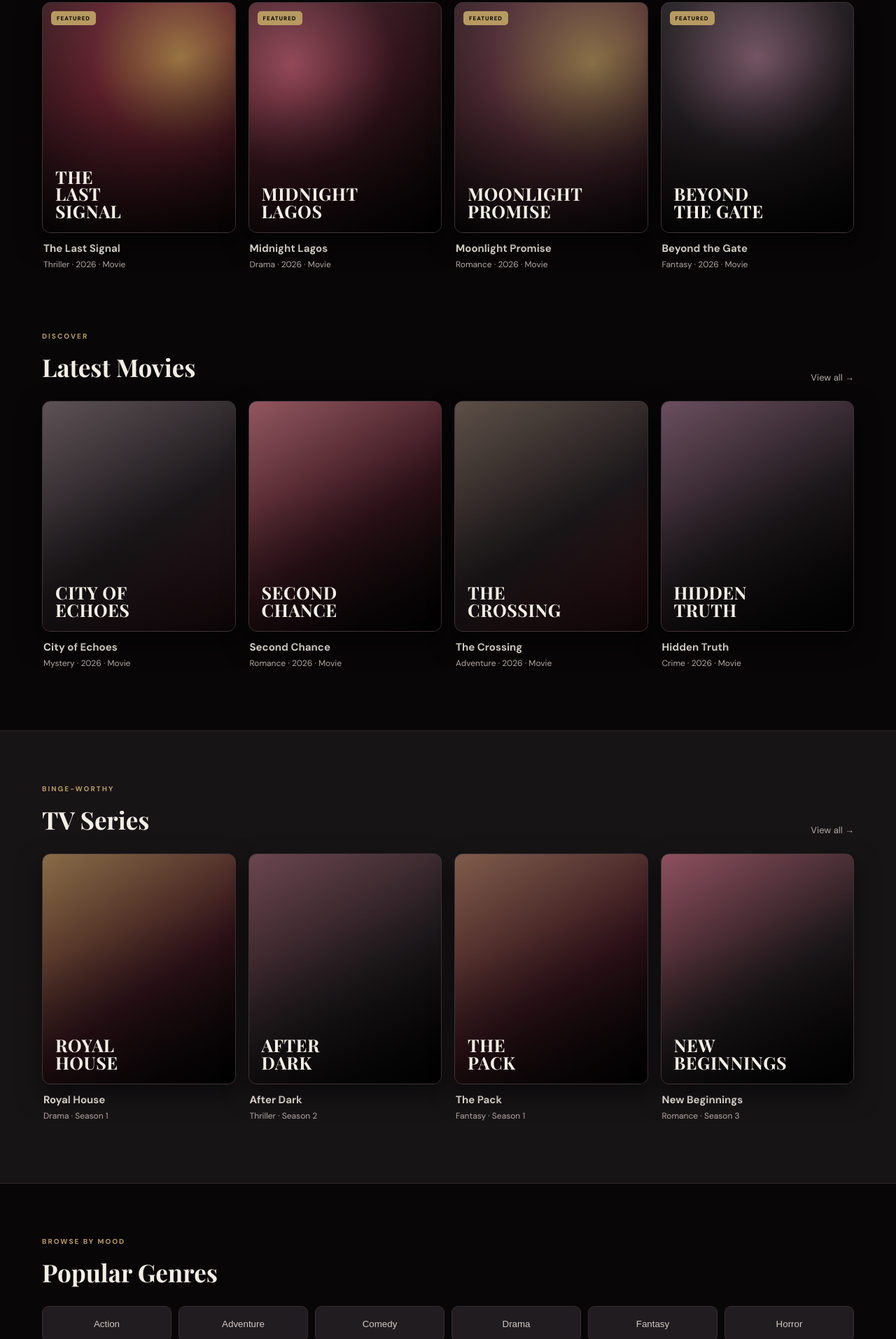
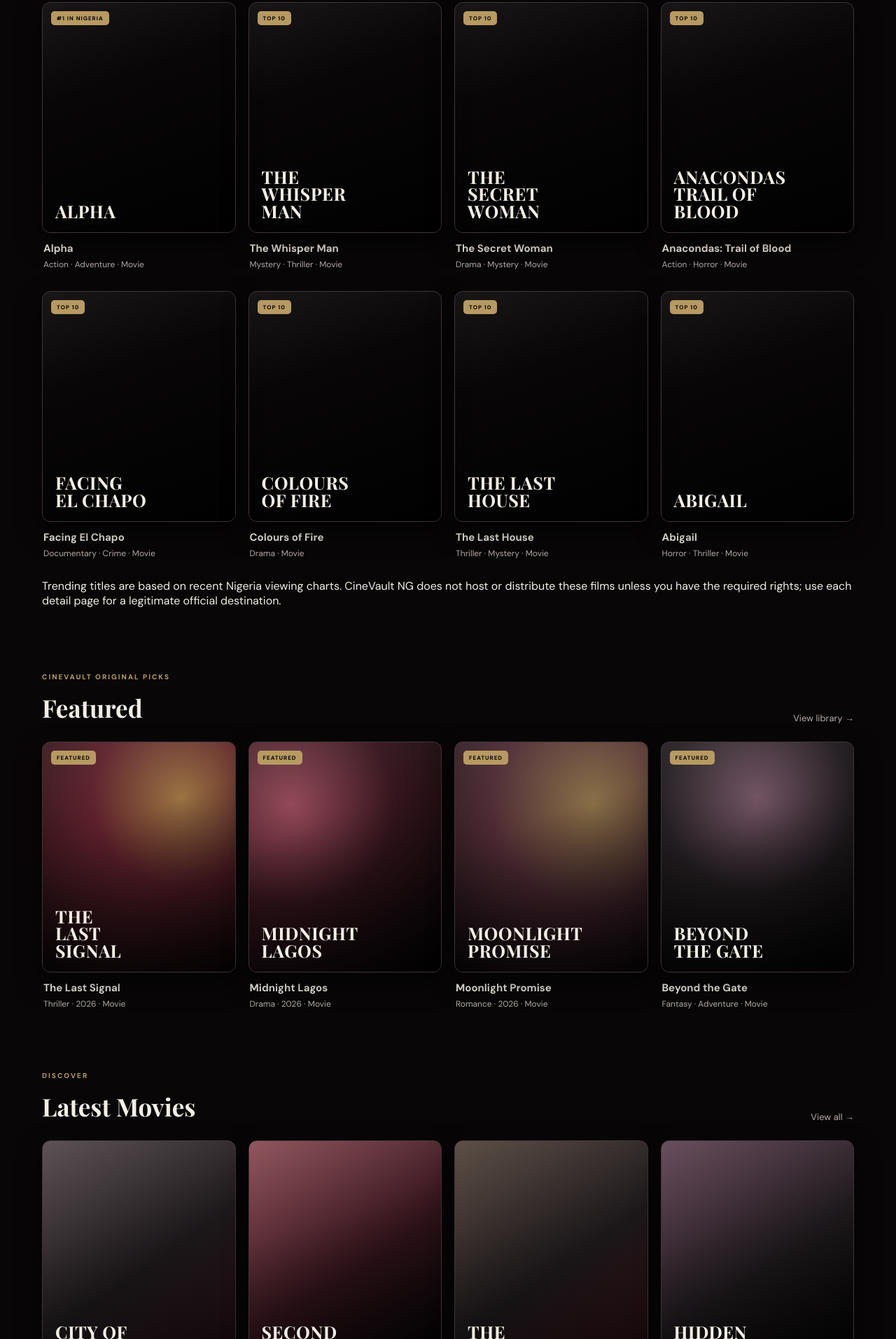
Before and after one commit to lawalolamide48-cell/cinevault-ng, a plain HTML site: page index.html in a window 1280 px wide. Shown: the part 886-2800 px from the top of the page at 70% size. Drawn offline with nearby package versions, Linux system fonts and the light colour scheme.

Commit message:
Add researched Nigeria trending movies and series catalog

```diff
--- a/index.html
+++ b/index.html
@@ -2,8 +2,8 @@
 <html lang="en">
 <head>
 <meta charset="utf-8"><meta name="viewport" content="width=device-width,initial-scale=1">
-<meta name="description" content="CineVault NG — discover movies, TV series, anime and entertainment from Nigeria and around the world.">
-<meta name="theme-color" content="#08090d">
+<meta name="description" content="CineVault NG — discover trending movies, TV series, anime and entertainment from Nigeria and around the world.">
+<meta name="theme-color" content="#080607">
 <title>CineVault NG | Movies, Series & Entertainment</title>
 <link rel="preconnect" href="https://fonts.googleapis.com"><link rel="preconnect" href="https://fonts.gstatic.com" crossorigin>
 <link href="https://fonts.googleapis.com/css2?family=DM+Sans:wght@400;500;600;700;800&family=Playfair+Display:wght@600;700;800&display=swap" rel="stylesheet">
@@ -12,37 +12,47 @@
 <body>
 <header class="header"><div class="container nav">
 <a class="brand" href="index.html"><span class="logo">CV</span><span>CineVault <b>NG</b></span></a>
-<nav class="desktop-nav"><a class="active" href="index.html">Home</a><a href="#movies">Movies</a><a href="#series">TV Series</a><a href="#genres">Genres</a><a href="#featured">Featured</a></nav>
+<nav class="desktop-nav"><a class="active" href="index.html">Home</a><a href="#trending">Trending</a><a href="#movies">Movies</a><a href="#series">TV Series</a><a href="#genres">Genres</a></nav>
 <button class="icon-btn" id="openSearch" aria-label="Search">⌕</button><button class="menu" id="menu" aria-label="Open menu">☰</button>
-</div><div class="mobile-nav" id="mobileNav"><a href="index.html">Home</a><a href="#movies">Movies</a><a href="#series">TV Series</a><a href="#genres">Genres</a></div></header>
+</div><div class="mobile-nav" id="mobileNav"><a href="index.html">Home</a><a href="#trending">Trending</a><a href="#movies">Movies</a><a href="#series">TV Series</a><a href="#genres">Genres</a></div></header>
 <main id="home">
 <section class="hero"><div class="hero-glow"></div><div class="container hero-content"><div class="hero-copy">
 <p class="eyebrow">WELCOME TO CINEVAULT NG</p><h1>Your next <em>great watch</em> starts here.</h1>
 <p>Discover movies, series, anime and entertainment from Nigeria and around the world. Explore a clean, fast library built for every screen.</p>
-<div class="actions"><a class="btn primary" href="#featured">Explore Library</a><button class="btn outline" id="heroSearch">Search Titles</button></div>
+<div class="actions"><a class="btn primary" href="#trending">Explore Trending</a><button class="btn outline" id="heroSearch">Search Titles</button></div>
 <div class="hero-stats"><span><b>Movies</b><small>Discover</small></span><span><b>Series</b><small>Binge-worthy</small></span><span><b>Anime</b><small>Coming soon</small></span></div>
-</div><div class="hero-art" aria-hidden="true"><div class="art-card a1"><span>FEATURED</span><strong>CINE<br>VAULT</strong><small>NG</small></div><div class="art-card a2"><strong>WATCH<br>MORE</strong></div><div class="art-card a3"><strong>+</strong></div></div></div></section>
+</div><div class="hero-art" aria-hidden="true"><div class="art-card a1"><span>TRENDING</span><strong>CINE<br>VAULT</strong><small>NG</small></div><div class="art-card a2"><strong>WATCH<br>MORE</strong></div><div class="art-card a3"><strong>+</strong></div></div></div></section>
 <section class="search-wrap"><div class="container searchbar"><span>⌕</span><input id="search" type="search" placeholder="Search movies, series, anime..." autocomplete="off"><button id="clear">Clear</button></div></section>
-<section class="section container" id="featured"><div class="section-head"><div><p class="eyebrow">HANDPICKED</p><h2>Featured</h2></div><a href="#movies">View library →</a></div><div class="grid" id="featuredGrid">
+<section class="section container" id="trending"><div class="section-head"><div><p class="eyebrow">TRENDING IN NIGERIA</p><h2>What People Are Watching</h2></div><span class="section-note">Updated September 2026</span></div><div class="grid">
+<a class="card" href="movie.html?title=Alpha" data-title="Alpha" data-tags="action adventure netflix trending"><div class="poster t1"><span>#1 IN NIGERIA</span><strong>ALPHA</strong></div><div><h3>Alpha</h3><p>Action · Adventure · Movie</p></div></a>
+<a class="card" href="movie.html?title=The Whisper Man" data-title="The Whisper Man" data-tags="mystery thriller netflix trending"><div class="poster t2"><span>TOP 10</span><strong>THE<br>WHISPER<br>MAN</strong></div><div><h3>The Whisper Man</h3><p>Mystery · Thriller · Movie</p></div></a>
+<a class="card" href="movie.html?title=The Secret Woman" data-title="The Secret Woman" data-tags="drama romance mystery netflix trending"><div class="poster t3"><span>TOP 10</span><strong>THE<br>SECRET<br>WOMAN</strong></div><div><h3>The Secret Woman</h3><p>Drama · Mystery · Movie</p></div></a>
+<a class="card" href="movie.html?title=Anacondas Trail of Blood" data-title="Anacondas Trail of Blood" data-tags="action horror thriller netflix trending"><div class="poster t4"><span>TOP 10</span><strong>ANACONDAS<br>TRAIL OF<br>BLOOD</strong></div><div><h3>Anacondas: Trail of Blood</h3><p>Action · Horror · Movie</p></div></a>
+<a class="card" href="movie.html?title=Facing El Chapo" data-title="Facing El Chapo" data-tags="documentary crime netflix trending"><div class="poster t5"><span>TOP 10</span><strong>FACING<br>EL CHAPO</strong></div><div><h3>Facing El Chapo</h3><p>Documentary · Crime · Movie</p></div></a>
+<a class="card" href="movie.html?title=Colours of Fire" data-title="Colours of Fire" data-tags="drama netflix trending"><div class="poster t6"><span>TOP 10</span><strong>COLOURS<br>OF FIRE</strong></div><div><h3>Colours of Fire</h3><p>Drama · Movie</p></div></a>
+<a class="card" href="movie.html?title=The Last House" data-title="The Last House" data-tags="thriller mystery sci-fi netflix trending"><div class="poster t7"><span>TOP 10</span><strong>THE LAST<br>HOUSE</strong></div><div><h3>The Last House</h3><p>Thriller · Mystery · Movie</p></div></a>
+<a class="card" href="movie.html?title=Abigail" data-title="Abigail" data-tags="horror thriller netflix trending"><div class="poster t8"><span>TOP 10</span><strong>ABIGAIL</strong></div><div><h3>Abigail</h3><p>Horror · Thriller · Movie</p></div></a>
+</div><p class="catalog-note">Trending titles are based on recent Nigeria viewing charts. CineVault NG does not host or distribute these films unless you have the required rights; use each detail page for a legitimate official destination.</p></section>
+<section class="section container" id="featured"><div class="section-head"><div><p class="eyebrow">CINEVAULT ORIGINAL PICKS</p><h2>Featured</h2></div><a href="#movies">View library →</a></div><div class="grid" id="featuredGrid">
 <a class="card" href="movie.html?title=The%20Last%20Signal" data-title="The Last Signal" data-tags="thriller action"><div class="poster p1"><span>FEATURED</span><strong>THE<br>LAST<br>SIGNAL</strong></div><div><h3>The Last Signal</h3><p>Thriller · 2026 · Movie</p></div></a>
 <a class="card" href="movie.html?title=Midnight%20Lagos" data-title="Midnight Lagos" data-tags="drama nollywood"><div class="poster p2"><span>FEATURED</span><strong>MIDNIGHT<br>LAGOS</strong></div><div><h3>Midnight Lagos</h3><p>Drama · 2026 · Movie</p></div></a>
 <a class="card" href="movie.html?title=Moonlight%20Promise" data-title="Moonlight Promise" data-tags="romance fantasy"><div class="poster p3"><span>FEATURED</span><strong>MOONLIGHT<br>PROMISE</strong></div><div><h3>Moonlight Promise</h3><p>Romance · 2026 · Movie</p></div></a>
-<a class="card" href="movie.html?title=Beyond%20the%20Gate" data-title="Beyond the Gate" data-tags="fantasy adventure"><div class="poster p4"><span>FEATURED</span><strong>BEYOND<br>THE GATE</strong></div><div><h3>Beyond the Gate</h3><p>Fantasy · 2026 · Movie</p></div></a>
+<a class="card" href="movie.html?title=Beyond%20the%20Gate" data-title="Beyond the Gate" data-tags="fantasy adventure"><div class="poster p4"><span>FEATURED</span><strong>BEYOND<br>THE GATE</strong></div><div><h3>Beyond the Gate</h3><p>Fantasy · Adventure · Movie</p></div></a>
 </div></section>
 <section class="section container" id="movies"><div class="section-head"><div><p class="eyebrow">DISCOVER</p><h2>Latest Movies</h2></div><a href="#movies">View all →</a></div><div class="grid">
 <a class="card" href="movie.html?title=City%20of%20Echoes" data-title="City of Echoes" data-tags="mystery"><div class="poster p5"><strong>CITY OF<br>ECHOES</strong></div><div><h3>City of Echoes</h3><p>Mystery · 2026 · Movie</p></div></a>
 <a class="card" href="movie.html?title=Second%20Chance" data-title="Second Chance" data-tags="romance drama"><div class="poster p6"><strong>SECOND<br>CHANCE</strong></div><div><h3>Second Chance</h3><p>Romance · 2026 · Movie</p></div></a>
 <a class="card" href="movie.html?title=The%20Crossing" data-title="The Crossing" data-tags="adventure"><div class="poster p7"><strong>THE<br>CROSSING</strong></div><div><h3>The Crossing</h3><p>Adventure · 2026 · Movie</p></div></a>
-<a class="card" href="movie.html?title=Hidden%20Truth" data-title="Hidden Truth" data-tags="crime thriller"><div class="poster p8"><strong>HIDDEN<br>TRUTH</strong></div><div><h3>Hidden Truth</h3><p>Crime · 2026 · Movie</p></div></a>
+<a class="card" href="movie.html?title=Hidden%20Truth" data-title="Hidden Truth" data-tags="crime thriller"><div class="poster p8"><strong>HIDDEN<br>TRUTH</strong></div><div><h3>Hidden Truth</h3><p>Crime · Thriller · 2026 · Movie</p></div></a>
 </div></section>
 <section class="section dark" id="series"><div class="container"><div class="section-head"><div><p class="eyebrow">BINGE-WORTHY</p><h2>TV Series</h2></div><a href="#series">View all →</a></div><div class="grid">
-<a class="card" href="series.html?title=Royal%20House" data-title="Royal House" data-tags="drama"><div class="poster s1"><strong>ROYAL<br>HOUSE</strong></div><div><h3>Royal House</h3><p>Drama · Season 1</p></div></a>
-<a class="card" href="series.html?title=After%20Dark" data-title="After Dark" data-tags="thriller"><div class="poster s2"><strong>AFTER<br>DARK</strong></div><div><h3>After Dark</h3><p>Thriller · Season 2</p></div></a>
-<a class="card" href="series.html?title=The%20Pack" data-title="The Pack" data-tags="fantasy"><div class="poster s3"><strong>THE<br>PACK</strong></div><div><h3>The Pack</h3><p>Fantasy · Season 1</p></div></a>
-<a class="card" href="series.html?title=New%20Beginnings" data-title="New Beginnings" data-tags="romance"><div class="poster s4"><strong>NEW<br>BEGINNINGS</strong></div><div><h3>New Beginnings</h3><p>Romance · Season 3</p></div></a>
+<a class="card" href="series.html?title=Beauty%20in%20Black" data-title="Beauty in Black" data-tags="drama netflix trending"><div class="poster s1"><span>TOP 10 SERIES</span><strong>BEAUTY<br>IN BLACK</strong></div><div><h3>Beauty in Black</h3><p>Drama · Trending Series</p></div></a>
+<a class="card" href="series.html?title=Mousetrap" data-title="Mousetrap" data-tags="thriller mystery netflix trending"><div class="poster s2"><span>TOP 10 SERIES</span><strong>MOUSE<br>TRAP</strong></div><div><h3>Mousetrap</h3><p>Thriller · Trending Series</p></div></a>
+<a class="card" href="series.html?title=Four Hands Two Sonatas" data-title="Four Hands Two Sonatas" data-tags="drama music netflix trending"><div class="poster s3"><span>TOP 10 SERIES</span><strong>FOUR HANDS<br>TWO SONATAS</strong></div><div><h3>Four Hands, Two Sonatas</h3><p>Drama · Trending Series</p></div></a>
+<a class="card" href="series.html?title=The Early Spring" data-title="The Early Spring" data-tags="drama romance netflix trending"><div class="poster s4"><span>TOP 10 SERIES</span><strong>THE EARLY<br>SPRING</strong></div><div><h3>The Early Spring</h3><p>Drama · Trending Series</p></div></a>
 </div></div></section>
-<section class="section container" id="genres"><div class="section-head"><div><p class="eyebrow">BROWSE BY MOOD</p><h2>Popular Genres</h2></div></div><div class="genres"><button data-genre="action">Action</button><button data-genre="adventure">Adventure</button><button data-genre="comedy">Comedy</button><button data-genre="drama">Drama</button><button data-genre="fantasy">Fantasy</button><button data-genre="horror">Horror</button><button data-genre="mystery">Mystery</button><button data-genre="romance">Romance</button><button data-genre="sci-fi">Sci-Fi</button><button data-genre="thriller">Thriller</button><button data-genre="anime">Anime</button><button data-genre="nollywood">Nollywood</button></div></section>
-<section class="promise"><div class="container promise-inner"><div><p class="eyebrow">THE CINEVAULT NG PROMISE</p><h2>A clean home for entertainment discovery.</h2></div><p>CineVault NG is designed for content you own, license, have permission to distribute, public-domain works, or legitimate official viewing links. Each title page is ready for you to add the appropriate legal trailer or watch destination.</p></div></section>
+<section class="section container" id="genres"><div class="section-head"><div><p class="eyebrow">BROWSE BY MOOD</p><h2>Popular Genres</h2></div></div><div class="genres"><button data-genre="action">Action</button><button data-genre="adventure">Adventure</button><button data-genre="comedy">Comedy</button><button data-genre="crime">Crime</button><button data-genre="drama">Drama</button><button data-genre="fantasy">Fantasy</button><button data-genre="horror">Horror</button><button data-genre="mystery">Mystery</button><button data-genre="romance">Romance</button><button data-genre="sci-fi">Sci-Fi</button><button data-genre="anime">Anime</button><button data-genre="nollywood">Nollywood</button></div></section>
+<section class="promise"><div class="container promise-inner"><div><p class="eyebrow">THE CINEVAULT NG PROMISE</p><h2>A clean home for entertainment discovery.</h2></div><p>CineVault NG is designed for content you own, license, have permission to distribute, public-domain works, or legitimate official viewing links. Trending titles are discovery entries only unless you have distribution rights.</p></div></section>
 </main>
 <footer><div class="container footer"><div><a class="brand" href="index.html"><span class="logo">CV</span><span>CineVault <b>NG</b></span></a><p>Movies · Series · Anime · Entertainment</p></div><div class="links"><a href="#about">About</a><a href="#contact">Contact</a><a href="#privacy">Privacy</a><a href="#terms">Terms</a></div><small>© 2026 CineVault NG. All rights reserved.</small></div></footer>
 <div class="modal" id="modal"><div class="modal-box"><button id="closeModal" aria-label="Close">×</button><p class="eyebrow">CINEVAULT NG</p><h2>Search the library</h2><input id="modalInput" type="search" placeholder="Type a title or genre..."><p>Search results appear instantly on the homepage.</p></div></div>
```
